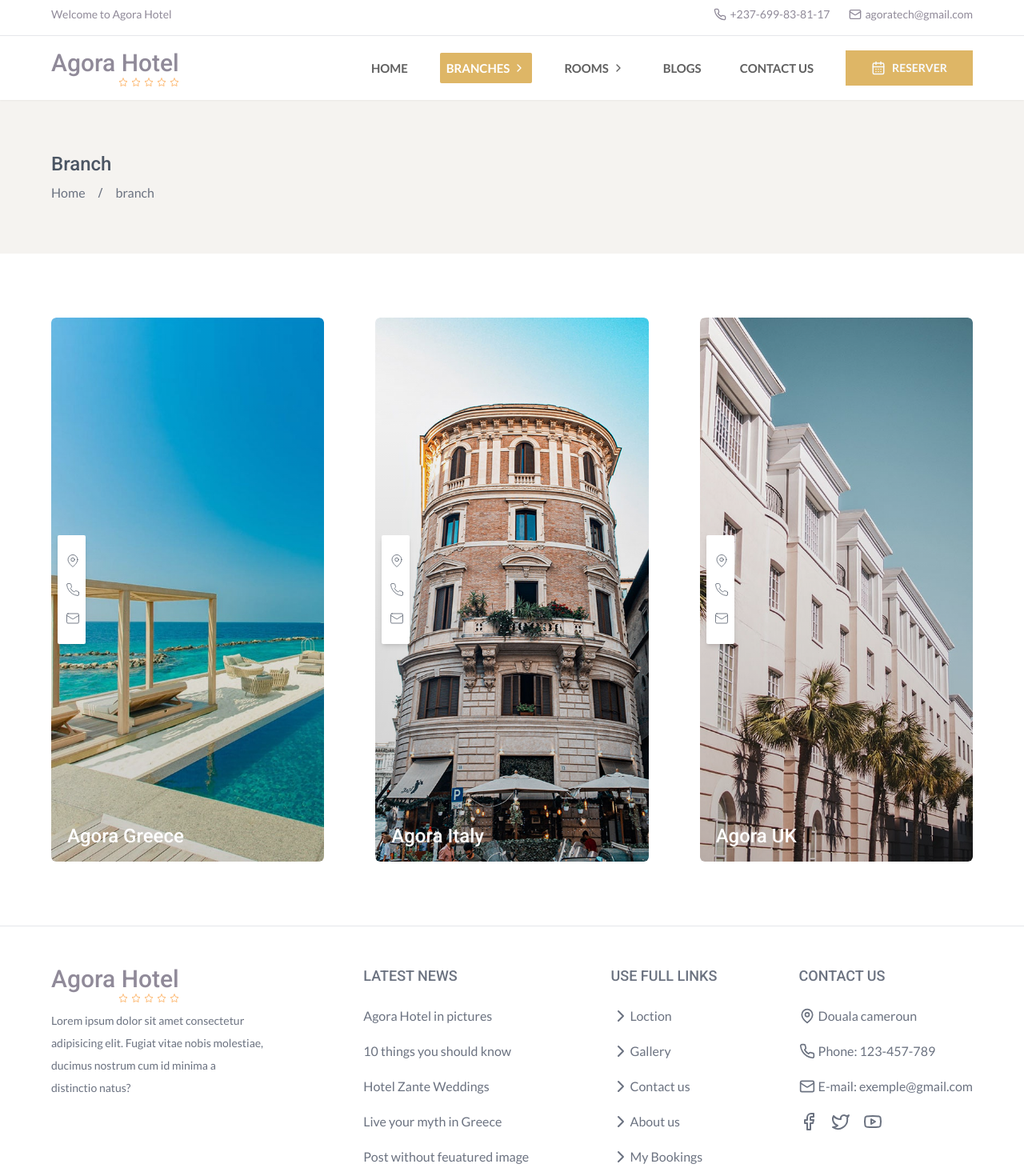
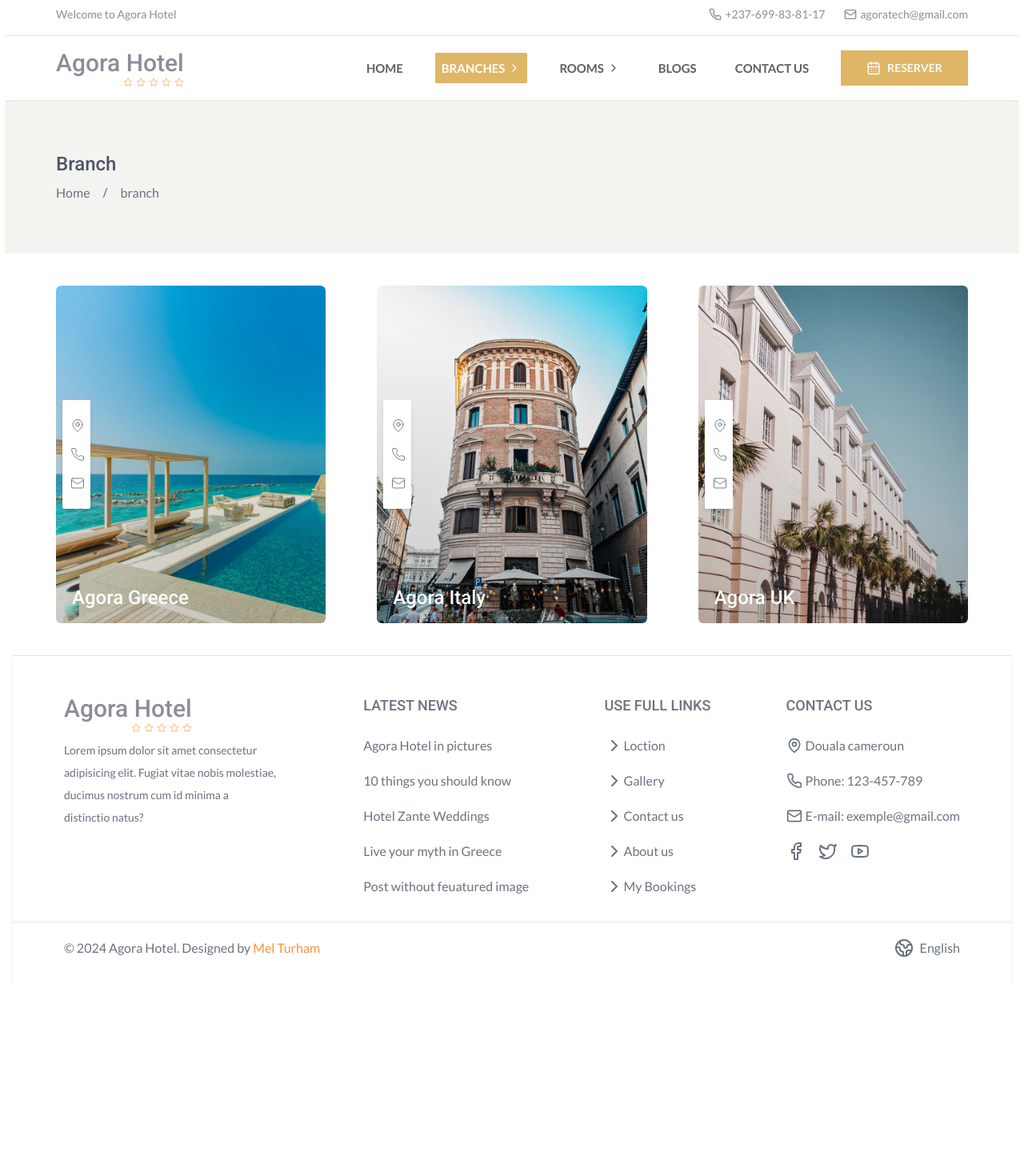
Before and after one commit to Mel-Turham/Agora-Hotel, a React (Vite) app: page /branch in a window 1280 px wide. Shown: the top 1470 px of the page at 80% size. After the commit the page ends 1233 px from the top, so only its background shows below. Built offline with nearby package versions, Linux system fonts and the light colour scheme.

Commit message:
feat(ui):update ui for lagest screen

```diff
--- a/src/components/Footer.tsx
+++ b/src/components/Footer.tsx
@@ -15,7 +15,7 @@ import Container from './Container';
 const Footer = () => {
 	const [isOpen, setIsOpen] = useState<boolean>(false);
 	return (
-		<footer className='py-4 border-t border-gray-200 border-solid divide-y shadow-md '>
+		<footer className='py-4 border-t border-gray-200 border-solid divide-y shadow-md max-w-[1248px] mx-auto'>
 			<Container>
 				<div className='flex justify-between gap-3 py-8'>
 					<div className='flex flex-col w-1/4 gap-2'>
--- a/src/components/Hero.tsx
+++ b/src/components/Hero.tsx
@@ -18,12 +18,12 @@ const Hero = () => {
 		<Carousel
 			plugins={[plugin.current]}
 			opts={{
-				align: 'start',
+				align: 'center',
 				loop: true,
 			}}
-			className=' w-[100vw] relative'
+			className='relative '
 		>
-			<CarouselContent className='h-screen'>
+			<CarouselContent className='h-full'>
 				<CarouselItem className='relative pl-0'>
 					<motion.img
 						initial={{ opacity: 0 }}
@@ -67,7 +67,6 @@ const Hero = () => {
 				<CarouselPrevious />
 				<CarouselNext />
 			</div>
-
 		</Carousel>
 	);
 };
--- a/src/components/Navbar.tsx
+++ b/src/components/Navbar.tsx
@@ -60,7 +60,7 @@ const Links = [
 const Navbar = () => {
 	return (
 		<>
-			<header className='flex flex-col w-full gap-2 bg-white'>
+			<header className='flex flex-col w-full gap-2 bg-white max-w-[1268px] mx-auto'>
 				<div className='flex items-center justify-between px-16 py-2 text-[#908A99] text-sm font-semibold'>
 					<span className='font-normal'>Welcome to Agora Hotel</span>
 					<div className='flex items-center gap-6'>
@@ -82,7 +82,7 @@ const Navbar = () => {
 				</div>
 				<hr />
 			</header>
-			<nav className='sticky top-0 z-20 flex items-center px-16 py-4 bg-white shadow-sm'>
+			<nav className='sticky top-0 z-20 flex items-center px-16 py-4 mx-auto bg-white shadow-sm max-w-[1268px]'>
 				<Logo />
 				<menu className='flex items-center gap-8 ml-auto '>
 					{Links.map((link) => {
--- a/src/layouts/HomeLayout.tsx
+++ b/src/layouts/HomeLayout.tsx
@@ -9,10 +9,12 @@ const HomeLayout = () => {
 	return (
 		<>
 			<Navbar />
-			<main>
+			<main className='max-w-[1268px] mx-auto'>
 				{pathname !== '/' && (
 					<Container className='bg-[#F5F3F0] py-16'>
-						<h1 className='text-2xl font-medium text-gray-600 capitalize'>{pathname.slice(1)}</h1>
+						<h1 className='text-2xl font-medium text-gray-600 capitalize'>
+							{pathname.slice(1)}
+						</h1>
 						<div className='flex items-center gap-4 mt-2 font-medium text-gray-500'>
 							<span>Home</span> / <span>{pathname.slice(1)}</span>
 						</div>
--- a/src/pages/Branches/Branch.tsx
+++ b/src/pages/Branches/Branch.tsx
@@ -27,7 +27,7 @@ const Branch = () => {
 
 	return (
 		<section>
-			<Container className='grid min-h-screen grid-cols-3 gap-16 pt-20 pb-10 mb-10'>
+			<Container className='grid grid-cols-3 gap-16 py-10 '>
 				{branches.map((branch) => (
 					<BranchCard
 						key={branch.id}
--- a/src/pages/Home/Discover.tsx
+++ b/src/pages/Home/Discover.tsx
@@ -9,22 +9,18 @@ const Discover = () => {
 				title='DISCOVER GREECE'
 				paragraph='Places you must explore this summer'
 			/>
-			<div className='grid w-full h-[65vh] grid-cols-4 gap-8 my-8 px-10 grid-cover '>
-				{/* <figure className='col-span-2 row-span-2 duration-300 ease-in-out bg-gray-600 rounded-lg hover:scale-105'></figure>
-				<figure className='col-span-2 bg-green-600 rounded-lg'></figure>
-				<figure className='bg-indigo-500 rounded-lg'></figure>
-				<figure className='bg-purple-600 rounded-lg'></figure> */}
+			<div className='grid w-full grid-cols-4 gap-8 px-10 my-8 grid-cover h-[70svh]'>
 				{DiscoverData.map((item) => {
 					const { id, image, title } = item;
 					return (
 						<figure
 							key={id}
-							className='relative overflow-hidden duration-300 ease-in-out bg-red-300 rounded-md hover:scale-[1.02]'
+							className='relative overflow-hidden duration-300 ease-in-out rounded-md hover:scale-[1.02] h-full w-full'
 						>
 							<img
 								src={image}
 								alt={title}
-								className='object-fill object-center w-full h-full brightness-75'
+								className='object-cover object-left-top w-full h-full brightness-75'
 							/>
 							<h3 className='absolute w-full text-xl font-semibold text-gray-100 bottom-5 left-5'>
 								{title}
--- a/src/pages/Home/Events.tsx
+++ b/src/pages/Home/Events.tsx
@@ -4,7 +4,7 @@ import { cartEventArray as datas } from '../../db/data';
 
 const Events = () => {
 	return (
-		<section className='min-h-screen py-[5rem] px-14'>
+		<section className=' py-[5rem] px-14 '>
 			<div>
 				<Title
 					title='LATEST NEWS & EVENTS'
--- a/src/pages/Home/Home.tsx
+++ b/src/pages/Home/Home.tsx
@@ -158,7 +158,7 @@ const Home = () => {
 
 	return (
 		<>
-			<section className='relative flex items-center justify-center w-full min-h-screen'>
+			<section className='relative flex items-center justify-center w-full'>
 				<Hero />
 				<div className='absolute top-[100%] left-[50%] w-[90%] translate-x-[-50%] translate-y-[-50%] bg-white  rounded-[4px] shadow-md text-[#858a99] z-10 flex items-center px-6 py-8 gap-6'>
 					<div className='flex flex-col w-1/3 gap-2'>
@@ -202,7 +202,7 @@ const Home = () => {
 					</Button>
 				</div>
 			</section>
-			<section className=' min-h-screen px-[15px] bg-gray-100/25 grid items-center '>
+			<section className=' px-[15px] bg-gray-100/25 grid items-center py-20'>
 				<div className='flex items-center  justify-between w-[95%] mx-auto h-[500px]  px-3'>
 					<div className='flex flex-col w-1/2 gap-[2rem]'>
 						<div className='flex flex-col gap-[10px]'>
@@ -268,7 +268,7 @@ const Home = () => {
 					align='center'
 				/>
 
-				<div className='room grid w-full grid-cols-4 grid-rows-2 h-[100%] mt-8 gap-4 px-10'>
+				<div className='room grid w-full grid-cols-4 grid-rows-2 h-[100%]  gap-4 px-10 mt-10'>
 					{rooms.map((room) => {
 						const { image, id, price, roomDetails, name } = room;
 						return (
--- a/src/pages/Home/Video.tsx
+++ b/src/pages/Home/Video.tsx
@@ -25,7 +25,7 @@ const Video = () => {
 		setOpenVideoModel(false);
 	};
 	return (
-		<section className='h-[80svh] w-full bg-cover bg-center bg-fixed flex items-center justify-center brightness-75 mt-5 bg-bg-video'>
+		<section className='flex items-center justify-center w-full mt-5 bg-fixed bg-center bg-cover brightness-75 bg-bg-video h-[80vh]'>
 			<div>
 				<PlayCircleIcon
 					width={120}
```
